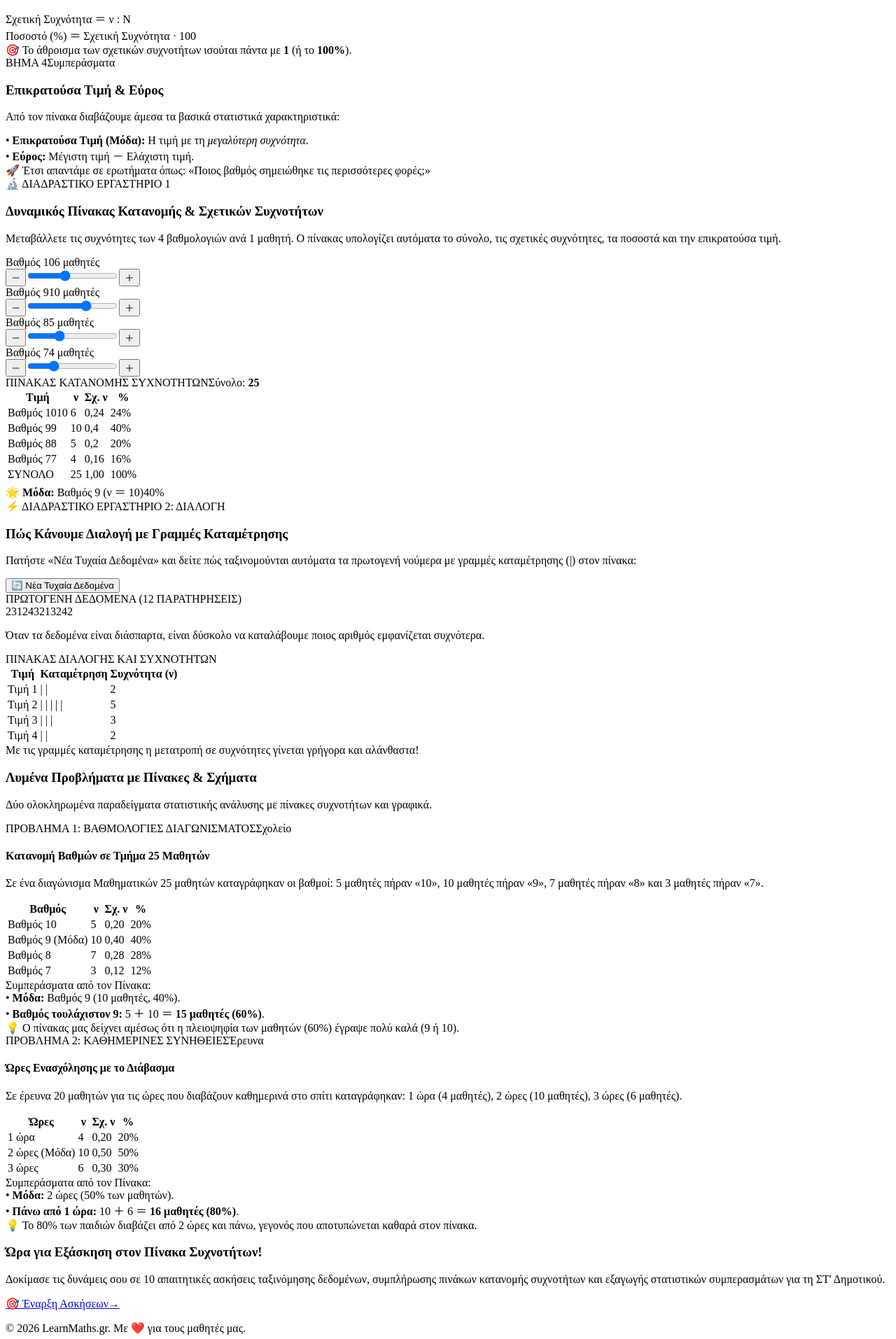
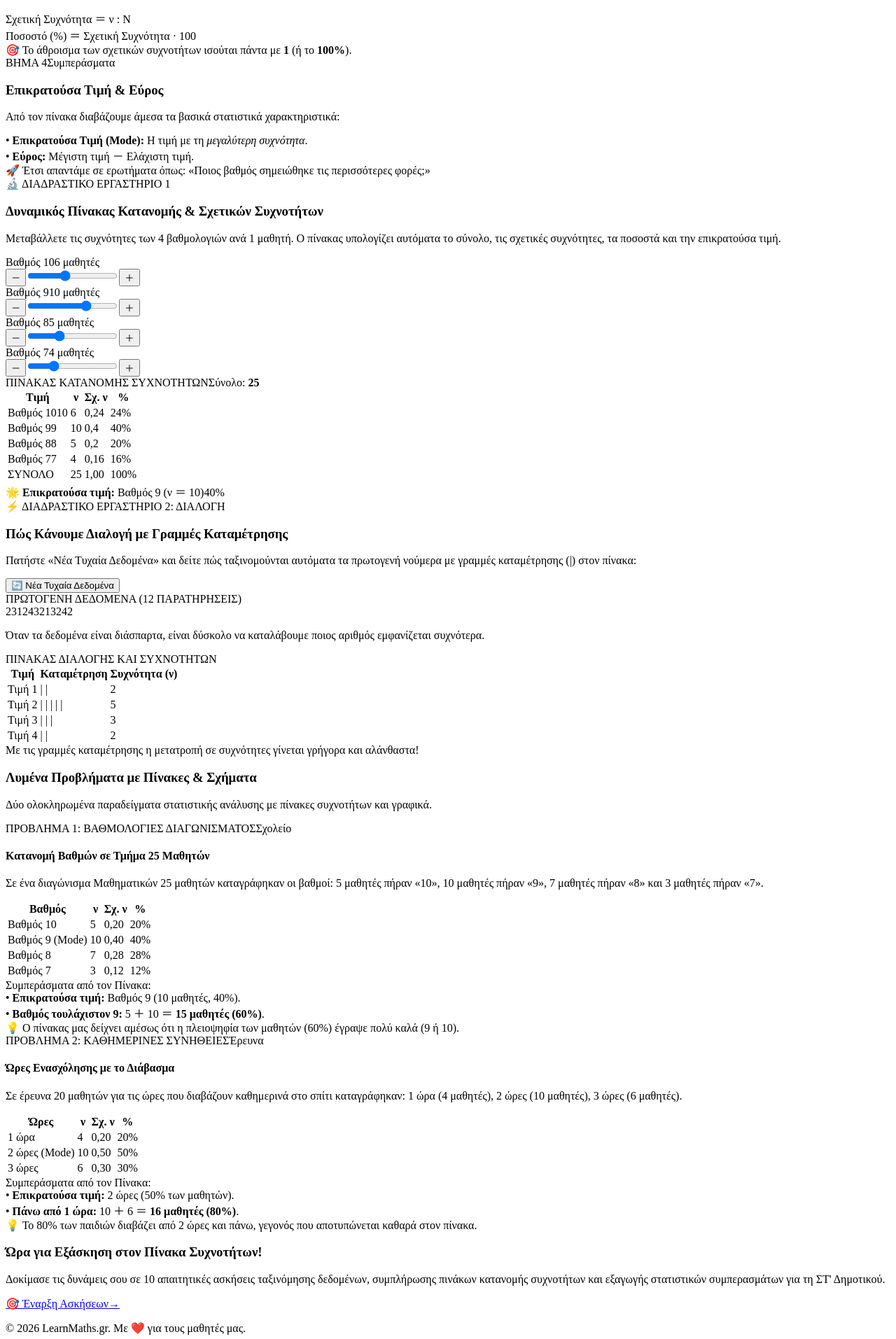
Before and after one commit to gkrimpas-lab/learn-maths-2026, a Next.js app: page /st-dimotikou/56-pinakas-sixnotiton in a window 1280 px wide. Shown: the part 785-2698 px from the top of the page at 70% size. Built offline with nearby package versions, Linux system fonts and the light colour scheme.

Commit message:
Update 56-pinakas-sixnotiton.js

```diff
--- a/pages/st-dimotikou/56-pinakas-sixnotiton.js
+++ b/pages/st-dimotikou/56-pinakas-sixnotiton.js
@@ -236,7 +236,7 @@ export default function PinakasSixnotitonTheoryPage() {
 
                 <div className="space-y-1.5 text-xs sm:text-sm">
                   <div className="p-2 rounded-xl bg-emerald-50 border border-emerald-200 text-emerald-950">
-                    • <strong>Επικρατούσα Τιμή (Μόδα):</strong> Η τιμή με τη <em>μεγαλύτερη συχνότητα</em>.
+                    • <strong>Επικρατούσα Τιμή (Mode):</strong> Η τιμή με τη <em>μεγαλύτερη συχνότητα</em>.
                   </div>
                   <div className="p-2 rounded-xl bg-emerald-50 border border-emerald-200 text-emerald-950">
                     • <strong>Εύρος:</strong> Μέγιστη τιμή － Ελάχιστη τιμή.
@@ -479,7 +479,7 @@ export default function PinakasSixnotitonTheoryPage() {
               {/* Ενημερωτικη Καρτα Επικρατουσας Τιμης */}
               <div className="p-2.5 sm:p-3.5 bg-blue-50/80 rounded-2xl border border-blue-200 text-xs sm:text-sm text-blue-950 flex items-center justify-between gap-2">
                 <span className="truncate">
-                  🌟 <strong>Μόδα:</strong> {maxFreqRow ? maxFreqRow.label : '-'} (ν ＝ {maxFreqRow ? maxFreqRow.freq : 0})
+                  🌟 <strong>Επικρατούσα τιμή:</strong> {maxFreqRow ? maxFreqRow.label : '-'} (ν ＝ {maxFreqRow ? maxFreqRow.freq : 0})
                 </span>
                 <span className="font-bold text-blue-800 text-[11px] sm:text-xs shrink-0">
                   {maxFreqRow ? `${formatNum(maxFreqRow.pct)}%` : ''}
@@ -625,7 +625,7 @@ export default function PinakasSixnotitonTheoryPage() {
                       <td className="p-1 font-bold text-emerald-700">20%</td>
                     </tr>
                     <tr className="border-b border-slate-100 bg-blue-50/50">
-                      <td className="p-1 text-left pl-1.5 font-sans font-bold text-blue-900 truncate">Βαθμός 9 (Μόδα)</td>
+                      <td className="p-1 text-left pl-1.5 font-sans font-bold text-blue-900 truncate">Βαθμός 9 (Mode)</td>
                       <td className="p-1 font-black text-blue-900">10</td>
                       <td className="p-1 text-blue-900 font-bold">0,40</td>
                       <td className="p-1 font-black text-blue-900">40%</td>
@@ -649,7 +649,7 @@ export default function PinakasSixnotitonTheoryPage() {
               <div className="space-y-1.5 text-xs sm:text-sm font-mono pt-1">
                 <div className="p-2.5 sm:p-3 bg-slate-50 rounded-xl border border-slate-200 space-y-1">
                   <span className="text-slate-500 font-sans block text-[11px] font-bold">Συμπεράσματα από τον Πίνακα:</span>
-                  <div>• <strong>Μόδα:</strong> Βαθμός 9 (10 μαθητές, 40%).</div>
+                  <div>• <strong>Επικρατούσα τιμή:</strong> Βαθμός 9 (10 μαθητές, 40%).</div>
                   <div>• <strong>Βαθμός τουλάχιστον 9:</strong> 5 ＋ 10 ＝ <strong>15 μαθητές (60%)</strong>.</div>
                 </div>
               </div>
@@ -693,7 +693,7 @@ export default function PinakasSixnotitonTheoryPage() {
                       <td className="p-1 font-bold text-amber-800">20%</td>
                     </tr>
                     <tr className="border-b border-slate-100 bg-amber-50/50">
-                      <td className="p-1 text-left pl-1.5 font-sans font-bold text-amber-950 truncate">2 ώρες (Μόδα)</td>
+                      <td className="p-1 text-left pl-1.5 font-sans font-bold text-amber-950 truncate">2 ώρες (Mode)</td>
                       <td className="p-1 font-black text-amber-900">10</td>
                       <td className="p-1 text-amber-900 font-bold">0,50</td>
                       <td className="p-1 font-black text-amber-900">50%</td>
@@ -711,7 +711,7 @@ export default function PinakasSixnotitonTheoryPage() {
               <div className="space-y-1.5 text-xs sm:text-sm font-mono pt-1">
                 <div className="p-2.5 sm:p-3 bg-slate-50 rounded-xl border border-slate-200 space-y-1">
                   <span className="text-slate-500 font-sans block text-[11px] font-bold">Συμπεράσματα από τον Πίνακα:</span>
-                  <div>• <strong>Μόδα:</strong> 2 ώρες (50% των μαθητών).</div>
+                  <div>• <strong>Επικρατούσα τιμή:</strong> 2 ώρες (50% των μαθητών).</div>
                   <div>• <strong>Πάνω από 1 ώρα:</strong> 10 ＋ 6 ＝ <strong>16 μαθητές (80%)</strong>.</div>
                 </div>
               </div>
```
